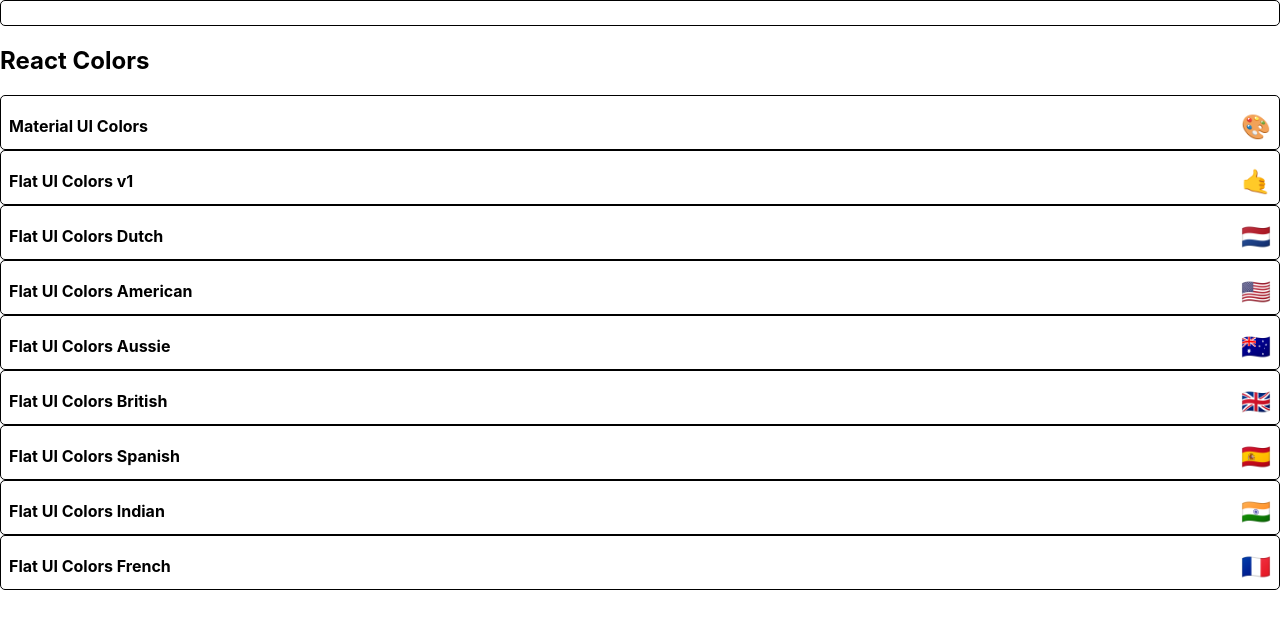
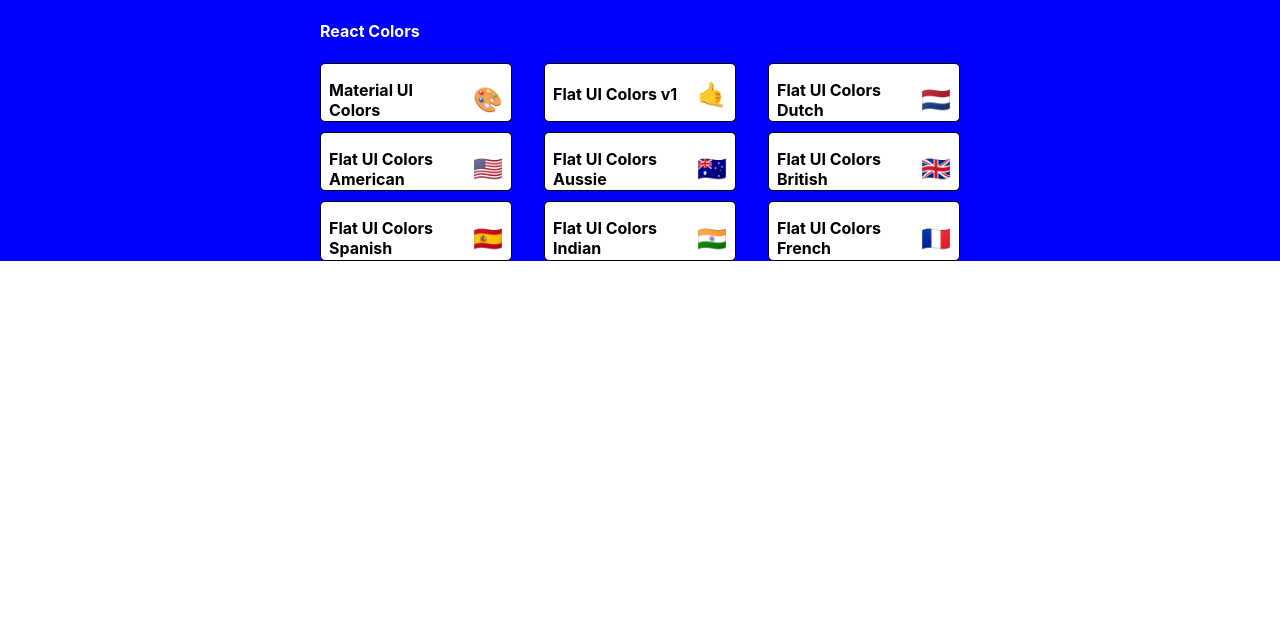
Before and after one commit to vonds/React-Projects, a React (Create React App) app in the folder react-color/: page / in a window 1280 px wide. Shown: the top 628 px of the page. Built offline with nearby package versions, Linux system fonts and the light colour scheme.

Commit message:
initial styling of PaletteList component

```diff
--- a/react-color/src/MiniPalette.js
+++ b/react-color/src/MiniPalette.js
@@ -1,6 +1,5 @@
 import React from 'react'
 import { withStyles } from '@material-ui/styles'
-import { flexbox } from '@material-ui/system'
 
 const styles = {
     root: {
--- a/react-color/src/PaletteList.js
+++ b/react-color/src/PaletteList.js
@@ -1,21 +1,56 @@
 import React, {Component} from 'react'
 import MiniPalette from './MiniPalette'
 import { Link } from 'react-router-dom'
+import { withStyles } from '@material-ui/styles'
+
+const styles = {
+    root: {
+        backgroundColor: 'blue',
+        height: '100%',
+        display: 'flex',
+        alignItems: 'flex-start',
+        justifyContent: 'center'
+    },
+    container: {
+        width: '50%',
+        display: 'flex',
+        alignItems: 'flex-start',
+        flexDirection: 'column',
+        flexWrap: 'wrap'
+    },
+    nav: {
+        display: 'flex',
+        width: '100%',
+        justifyContent: 'space-between',
+        color: 'white'
+    },
+    palettes: {
+        boxSizing: 'border-box',
+        width: '100%',
+        display: 'grid',
+        gridTemplateColumns: 'repeat(3, 30%)',
+        gridGap: '5%'
+    }
+}
 
 class PaletteList extends Component {
     render() {
-        const { palettes } = this.props
+        const { palettes, classes } = this.props
         return (
-            <section className='PaletteList'>
-            <MiniPalette />
-                <h1>React Colors</h1>
-                { palettes.map(palette => (
-                   <MiniPalette {...palette}/>
-
-                )) }
+            <section className={classes.root}>
+                <section className={classes.container}>
+                    <nav className={classes.nav}>
+                        <h1>React Colors</h1>
+                    </nav>
+                    <section className={classes.palettes}>
+                        {palettes.map(palette => (
+                            <MiniPalette {...palette} />
+                        ))}
+                    </section>
+                </section>
             </section>
         )
     }
 }
 
-export default PaletteList
+export default withStyles(styles)(PaletteList)
```
